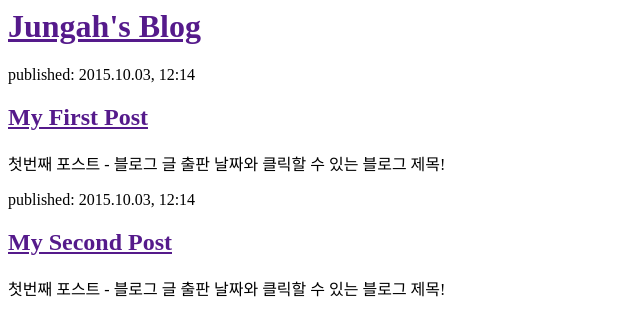
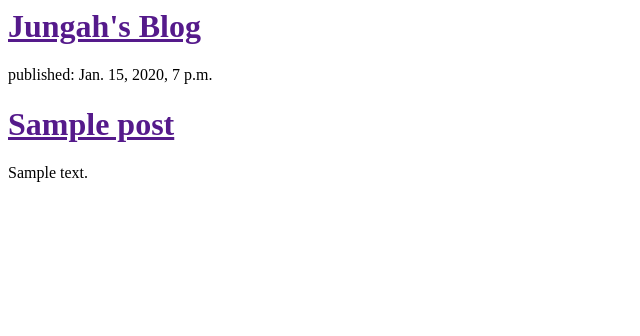
Before and after one commit to jungahdang/my-first-blog, a Django app: template blog/templates/blog/post_list.html in a window 1280 px wide. Shown: the top 336 px of the page, without its empty margins (0-640 px from the left). Run offline with Django 3.2, Linux system fonts and the light colour scheme; the template is opened without the code that fills it: values that come from a table or form of the project are taken from there, others are empty; tables that the repository leaves empty hold one stand-in row (values such as "Sample post").

Commit message:
Modified templates to display posts from database.

```diff
--- a/blog/templates/blog/post_list.html
+++ b/blog/templates/blog/post_list.html
@@ -6,7 +6,7 @@
 		<div>
 			<h1><a href="">Jungah's Blog</a></h1>
 		</div>
-
+<!--
 		<div>
 			<p>published: 2015.10.03, 12:14</p>
 			<h2><a href="">My First Post</a></h2>
@@ -18,5 +18,13 @@
 			<h2><a href="">My Second Post</a></h2>
 				<p>첫번째 포스트 - 블로그 글 출판 날짜와 클릭할 수 있는 블로그 제목!</p>
 			</div>
-	</body>
+	-->
+	{% for post in posts %}
+	<div>
+		<p>published: {{ post.published_date }}</p>
+		<h1><a href="">{{ post.title }}</a></h1>
+		<p>{{ post.text|linebreaks }}</p>
+	</div>
+	{% endfor %}
+</body>
 	</html>
--- a/blog/views.py
+++ b/blog/views.py
@@ -1,4 +1,8 @@
 from django.shortcuts import render
+from django.utils import timezone
+from .models import Post
 
 def post_list(request):
-	return render(request, 'blog/post_list.html', {})
+	posts = Post.objects.filter(published_date__lte=timezone.now()).order_by('published_date')
+
+	return render(request, 'blog/post_list.html', {'posts' : posts})
```
